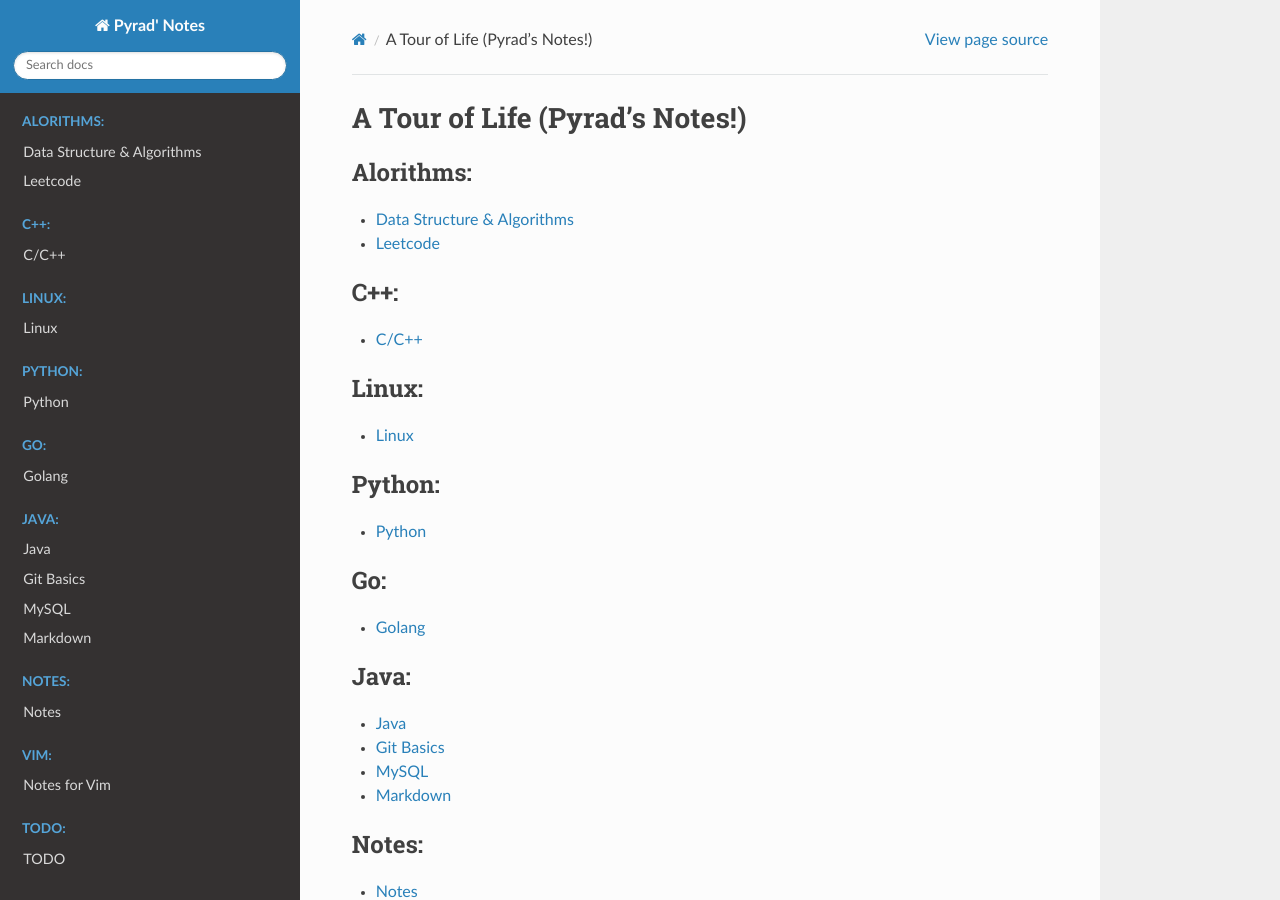
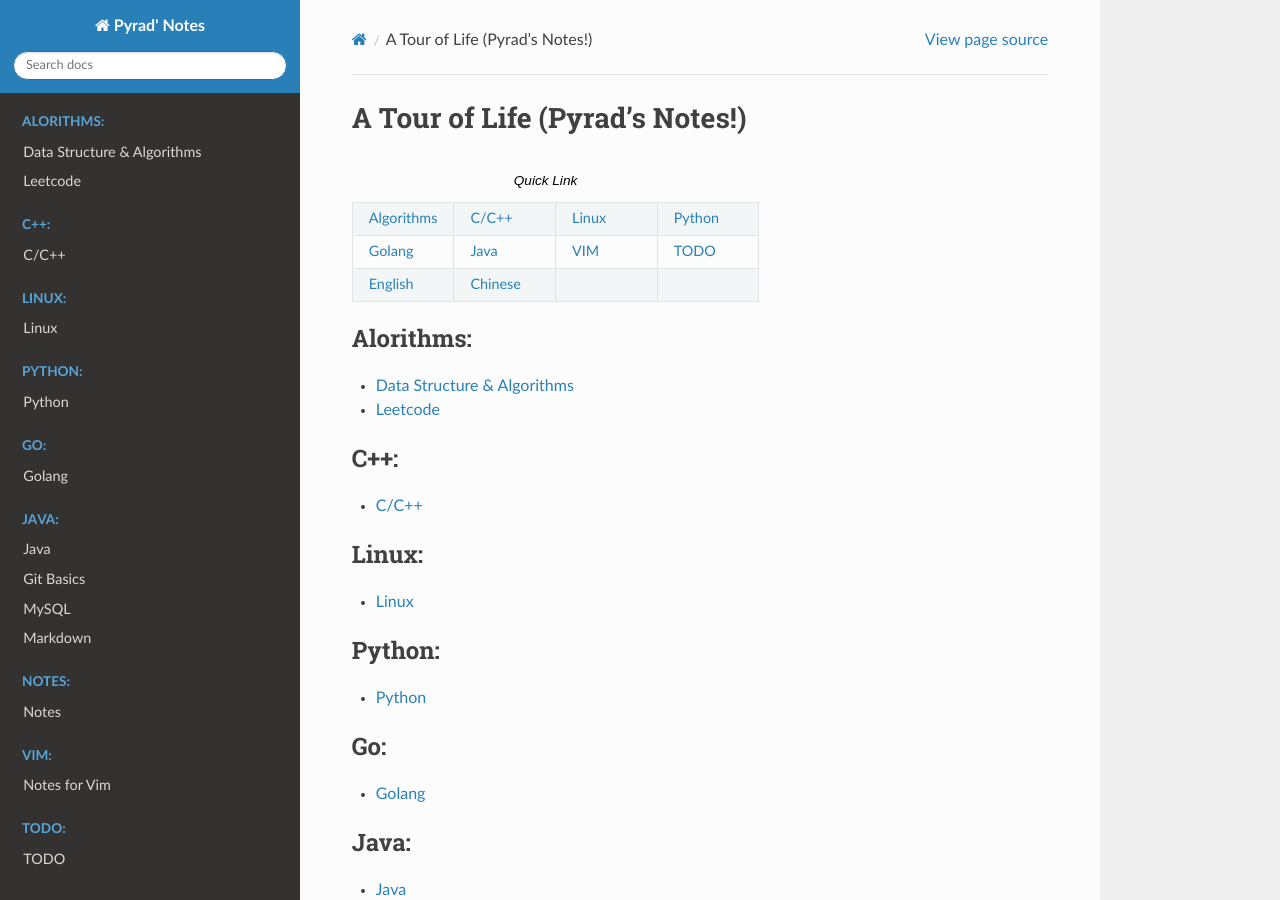
Before and after one commit to Pyrad/pyradnotes, a Sphinx documentation site: the page built from source/index.rst, in a window 1280 px wide and 900 px high. Built offline with Sphinx 7.4.7 and the Read the Docs theme 2.0.0, drawn with Linux system fonts in a browser that asks for light colours.

Commit message:
Add a table for quick reference on main page
In index.html

```diff
--- a/source/index.rst
+++ b/source/index.rst
@@ -5,6 +5,29 @@
 
 A Tour of Life (Pyrad's Notes!)
 =========================================
+
+
+
+
+.. list-table:: Quick Link
+    :widths: 20 20 20 20
+    :header-rows: 0
+
+    * - :doc:`Algorithms </AlgorithmsDataStructures/index>`
+      - :doc:`C/C++ </CPP/index>`
+      - :doc:`Linux </Linux/index>`
+      - :doc:`Python </Python/index>`
+    * - :doc:`Golang </Go/index>`
+      - :doc:`Java </Java/index>`
+      - :doc:`VIM </Vim/index>`
+      - :doc:`TODO </TODO/index>`
+    * - :doc:`English </English/index>`
+      - :doc:`Chinese </ChinesePoetry/index>`
+      -
+      -
+
+
+
 
 .. toctree::
    :maxdepth: 1
```
